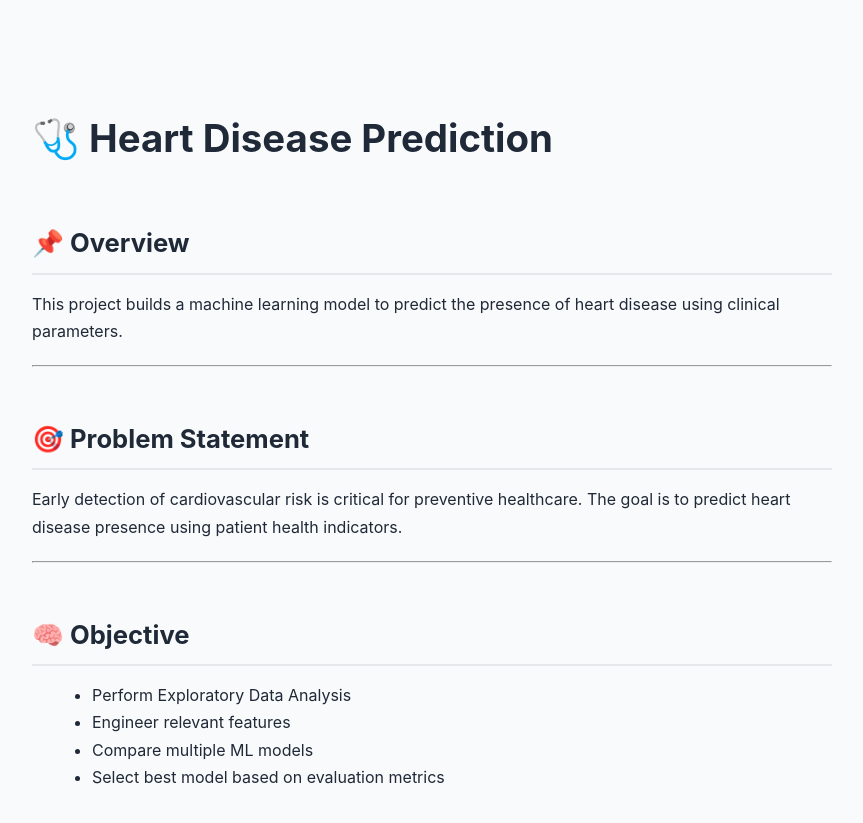
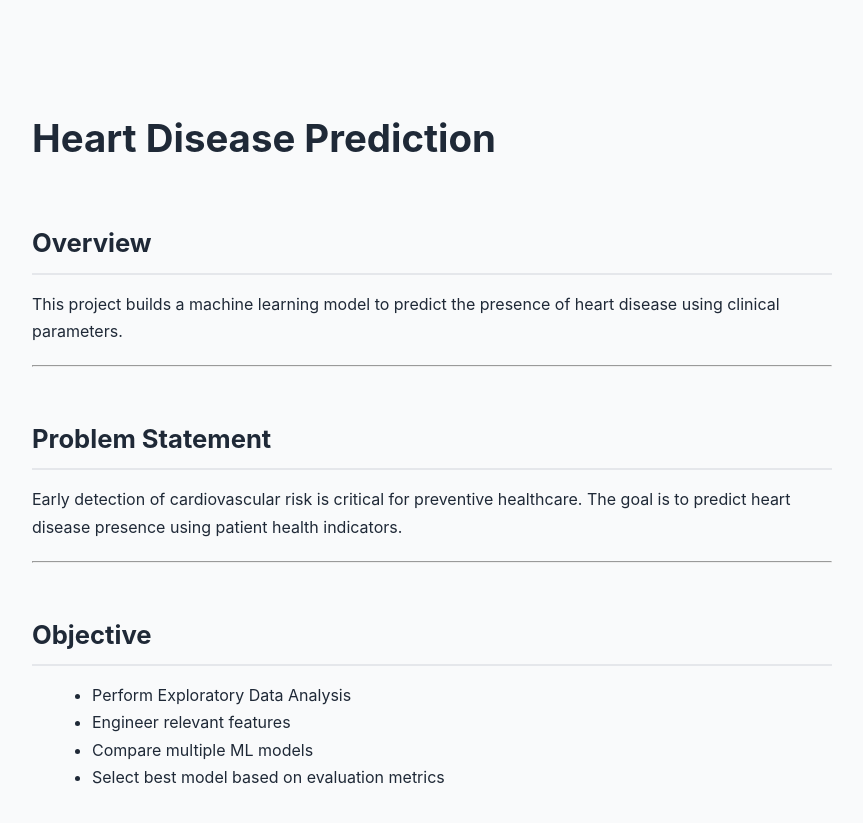
Before and after one commit to MeghaV-0902/heart-disease-case-study, a Jekyll site: the page built from index.md, in a window 1280 px wide. Shown: the top 823 px of the page, without its empty margins (208-1071 px from the left). Built offline with Jekyll 4.4.1, drawn with Linux system fonts in a browser that asks for light colours.

```diff
--- a/index.md
+++ b/index.md
@@ -3,19 +3,19 @@ layout: default
 title: Heart Disease Prediction
 ---
 
-# 🩺 Heart Disease Prediction
+# Heart Disease Prediction
 
-## 📌 Overview
+## Overview
 This project builds a machine learning model to predict the presence of heart disease using clinical parameters.
 
 ---
 
-## 🎯 Problem Statement
+## Problem Statement
 Early detection of cardiovascular risk is critical for preventive healthcare. The goal is to predict heart disease presence using patient health indicators.
 
 ---
 
-## 🧠 Objective
+## Objective
 - Perform Exploratory Data Analysis
 - Engineer relevant features
 - Compare multiple ML models
```
